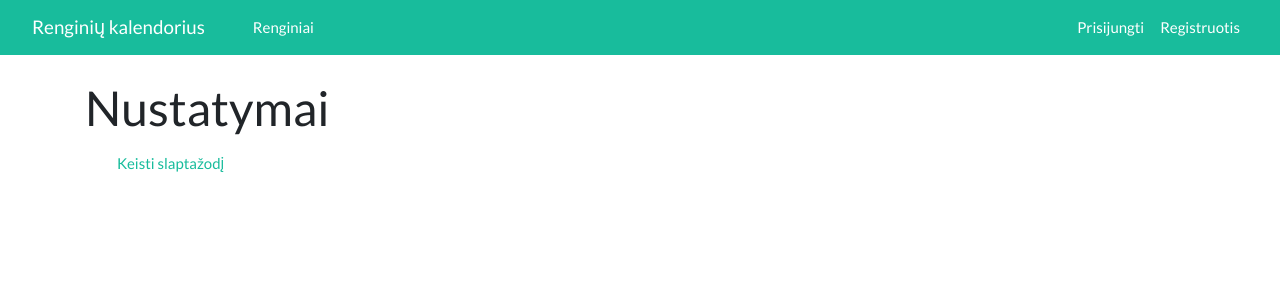
After one commit to Mentel/Semestro-projektas, a Symfony app: template templates/settings.html.twig in a window 1280 px wide. The commit adds this page. Shown: the top 300 px of the page. Run offline with Twig, Linux system fonts and the light colour scheme; the template is opened without the code that fills it, so the values that code supplies are empty; some libraries are stand-ins or nearby versions.

Commit message:
Settings page
Added a very simple settings page.

```diff
--- a/src/Controller/ChangePasswordController.php
+++ b/src/Controller/ChangePasswordController.php
@@ -16,11 +16,10 @@ use Symfony\Component\Security\Core\Authentication\Token\Storage\TokenStorageInt
 class ChangePasswordController extends AbstractController
 {
     /**
-     * @Route("/changepassword", name="app_changepassword")
+     * @Route("/settings/changepassword", name="app_changepassword")
      */
     public function changePassword(Request $request, UserPasswordEncoderInterface $passwordEncoder, TokenStorageInterface $tokenStorage): Response
     {
-
         $this->denyAccessUnlessGranted('ROLE_USER');
         $form = $this->createForm(ChangePasswordFormType::class);
         $form->handleRequest($request);
--- a/templates/navbar.html.twig
+++ b/templates/navbar.html.twig
@@ -13,7 +13,7 @@
         <ul class="navbar-nav ml-auto mr-4">
             {% if is_granted('IS_AUTHENTICATED_FULLY') %}
                 <li class="nav-item">
-                    <a class="nav-link" href="#"><b>{{ app.user.email }}</b></a>
+                    <a class="nav-link" href="/settings"><b>{{ app.user.email }}</b></a>
                 </li>
                 <li class="nav-item">
                     <a class="nav-link" href="/logout">Atsijungti</a>
--- /dev/null
+++ b/templates/settings.html.twig
@@ -0,0 +1,6 @@
+{% extends 'base.html.twig' %}
+
+{% block body %}
+    <h1>Nustatymai</h1>
+    <a class="nav-link" href="/settings/changepassword">Keisti slaptažodį</a>
+{% endblock %}
```
Also changed, not shown: src/Controller/SettingsController.php (added, +19 -0 lines).
